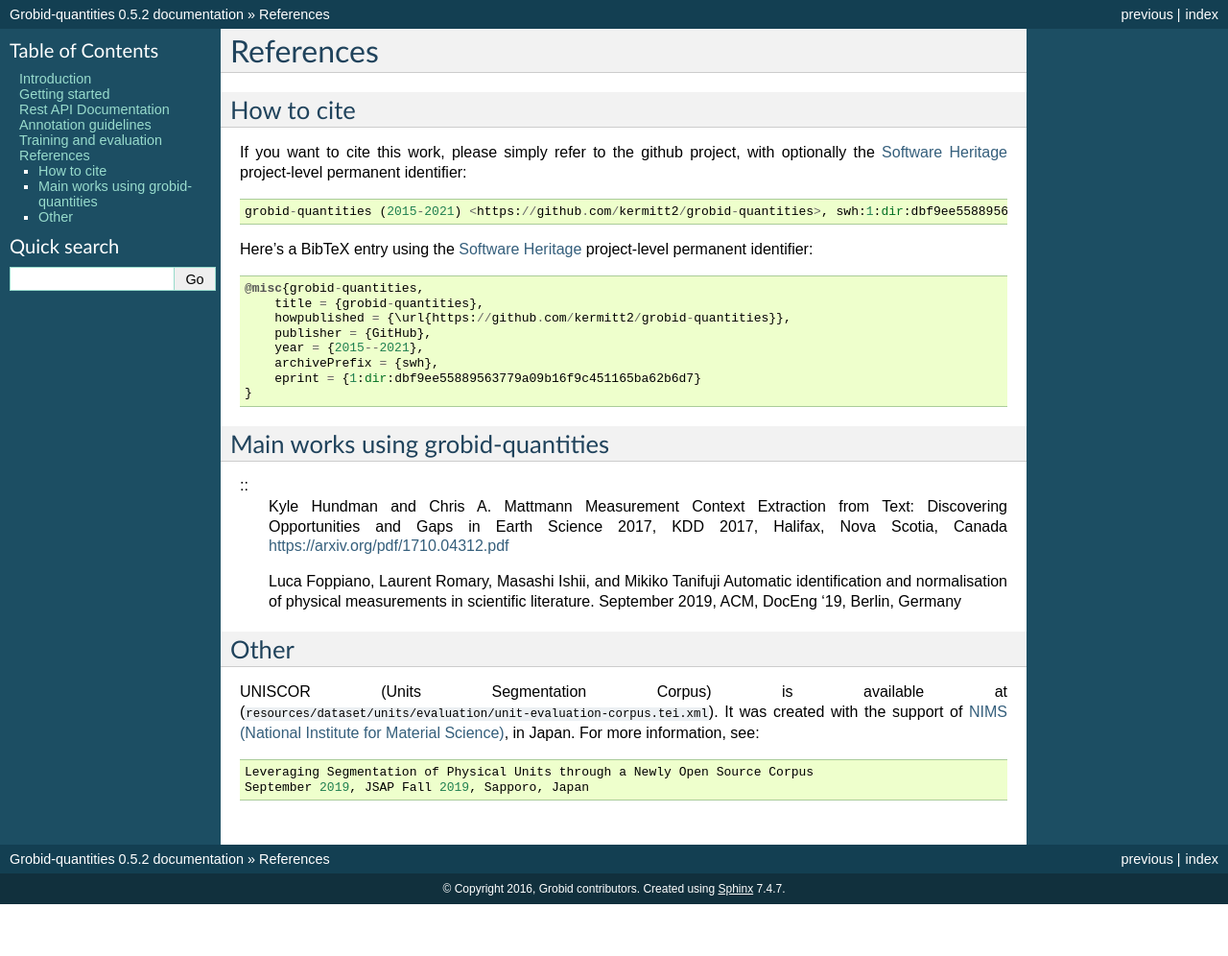
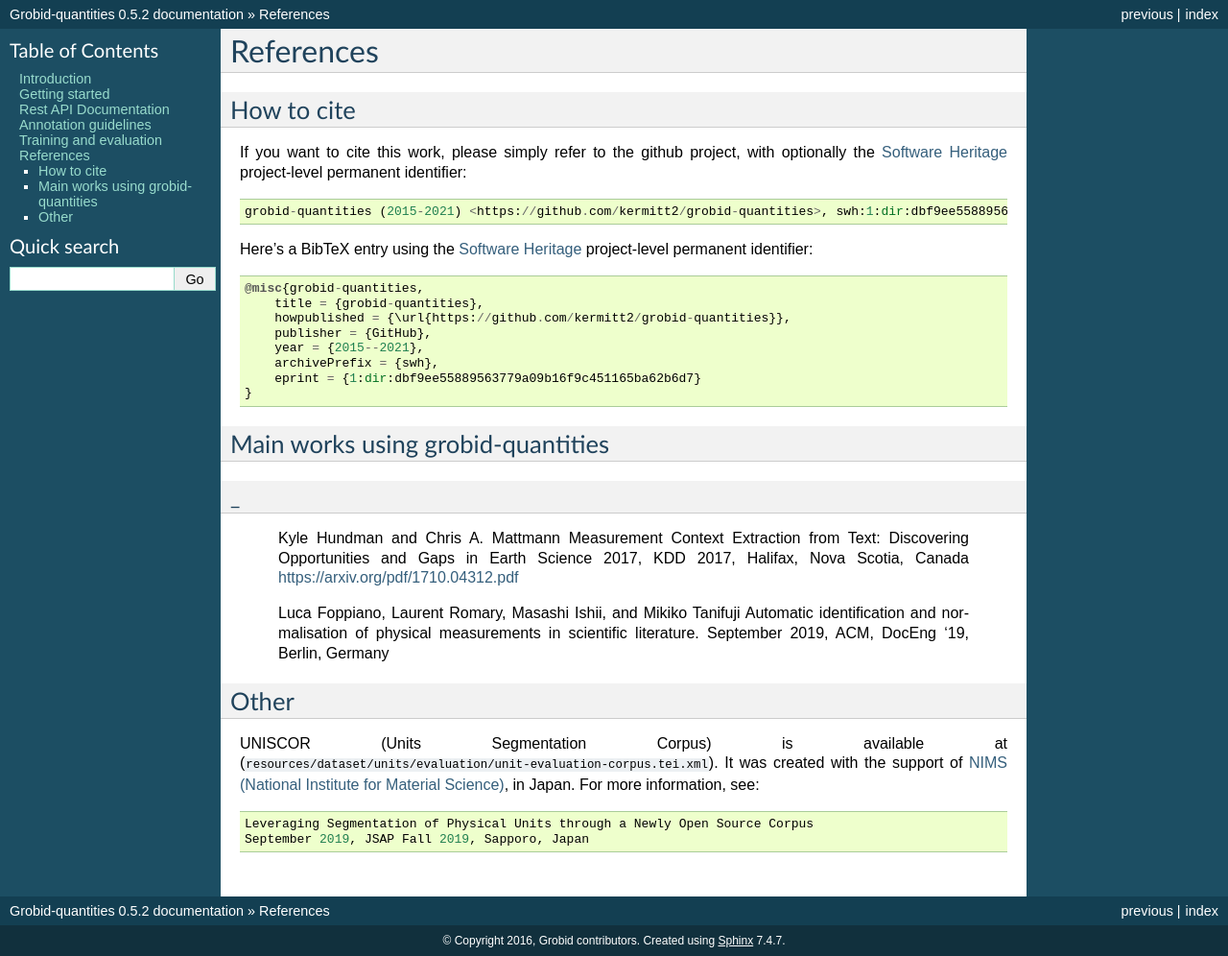
Before and after one commit to lfoppiano/grobid-quantities, a Sphinx documentation site: the page built from doc/references.rst, in a window 1280 px wide. Shown: the whole page at 96% size. Built offline with Sphinx 7.4.7, drawn with Linux system fonts in a browser that asks for light colours; before the commit the page ends 942 px from its top, so only the background shows below that.

Commit message:
and another try to get rst doc working

```diff
--- a/doc/references.rst
+++ b/doc/references.rst
@@ -23,6 +23,7 @@ Here's a BibTeX entry using the `Software Heritage <https://www.softwareheritage
 Main works using grobid-quantities
 ~~~~~~~~~~~~~~~~~~~~~~~~~~~~~~~~~~
 
+_
 ::
     Kyle Hundman and Chris A. Mattmann
     Measurement Context Extraction from Text: Discovering Opportunities and Gaps in Earth Science
```
